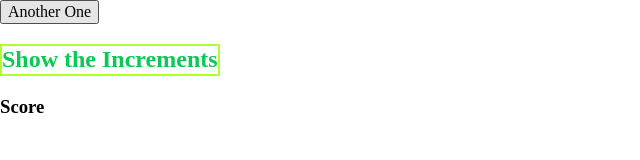
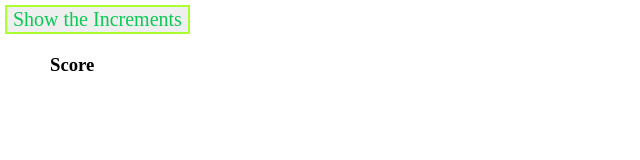
Before and after one commit to Derryck2020/Local-Storage-API, a plain HTML site: page index.html in a window 1280 px wide. Shown: the whole page, without its empty margins (0-640 px from the left). Drawn offline with nearby package versions, Linux system fonts and the light colour scheme.

Commit message:
Changes made to index and css

```diff
--- a/css/style.css
+++ b/css/style.css
@@ -15,10 +15,16 @@ img{
   margin: 0 auto;
 }
 
-h2{
+button{
+  font-size: 20px;
   color: rgb(11, 201, 84);
   border: 2px solid greenyellow;
   width: fit-content;
+  margin: 5px;
+}
+
+h3 {
+  margin: 15px 50px;
 }
 
 /******************************************
--- a/index.html
+++ b/index.html
@@ -13,9 +13,7 @@
 	</head>
 	<body>
 
-		<button>Another One</button>
-
-		<h2>Show the Increments</h2>
+		<button>Show the Increments</button>
 
 		<h3>Score</h3>
 
```
